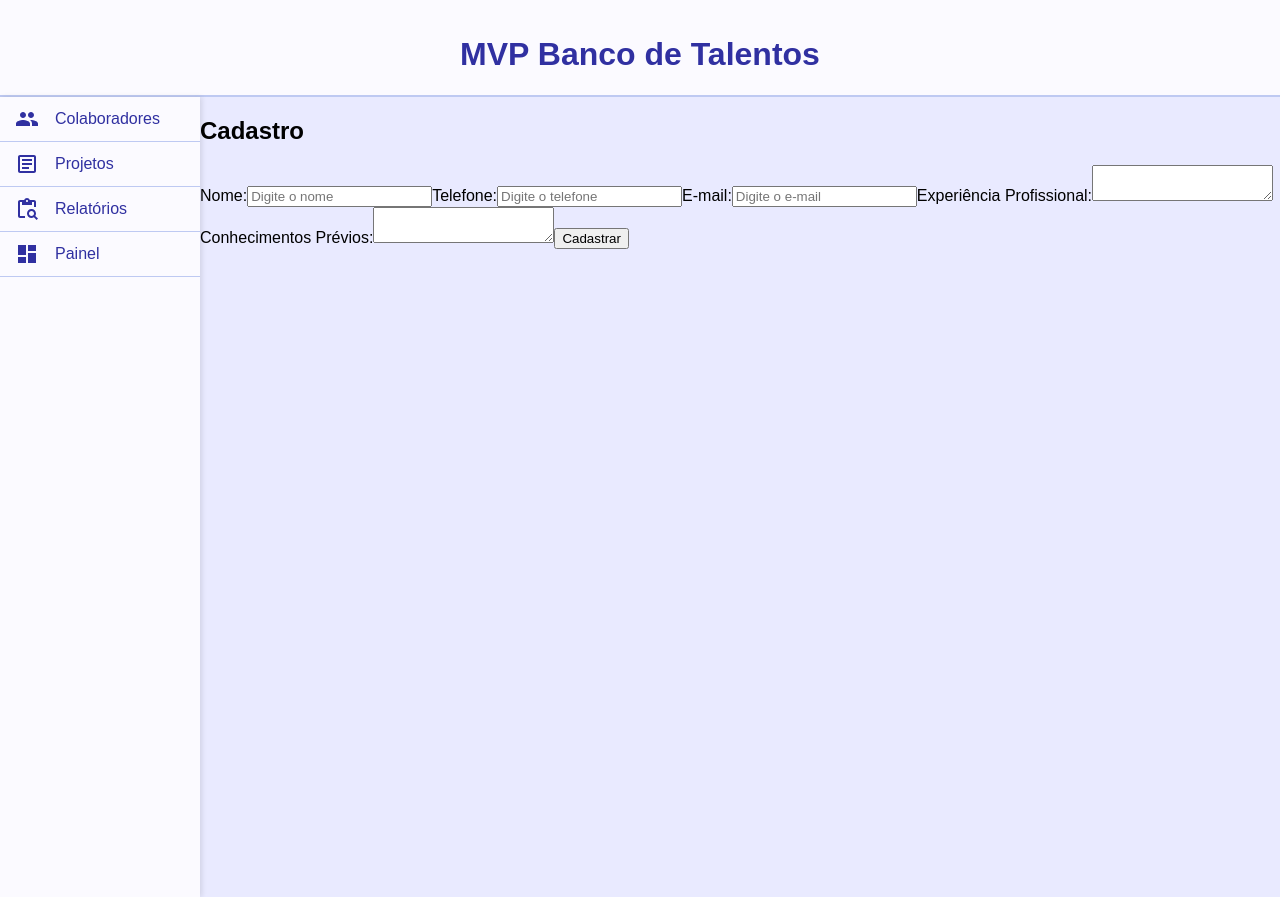
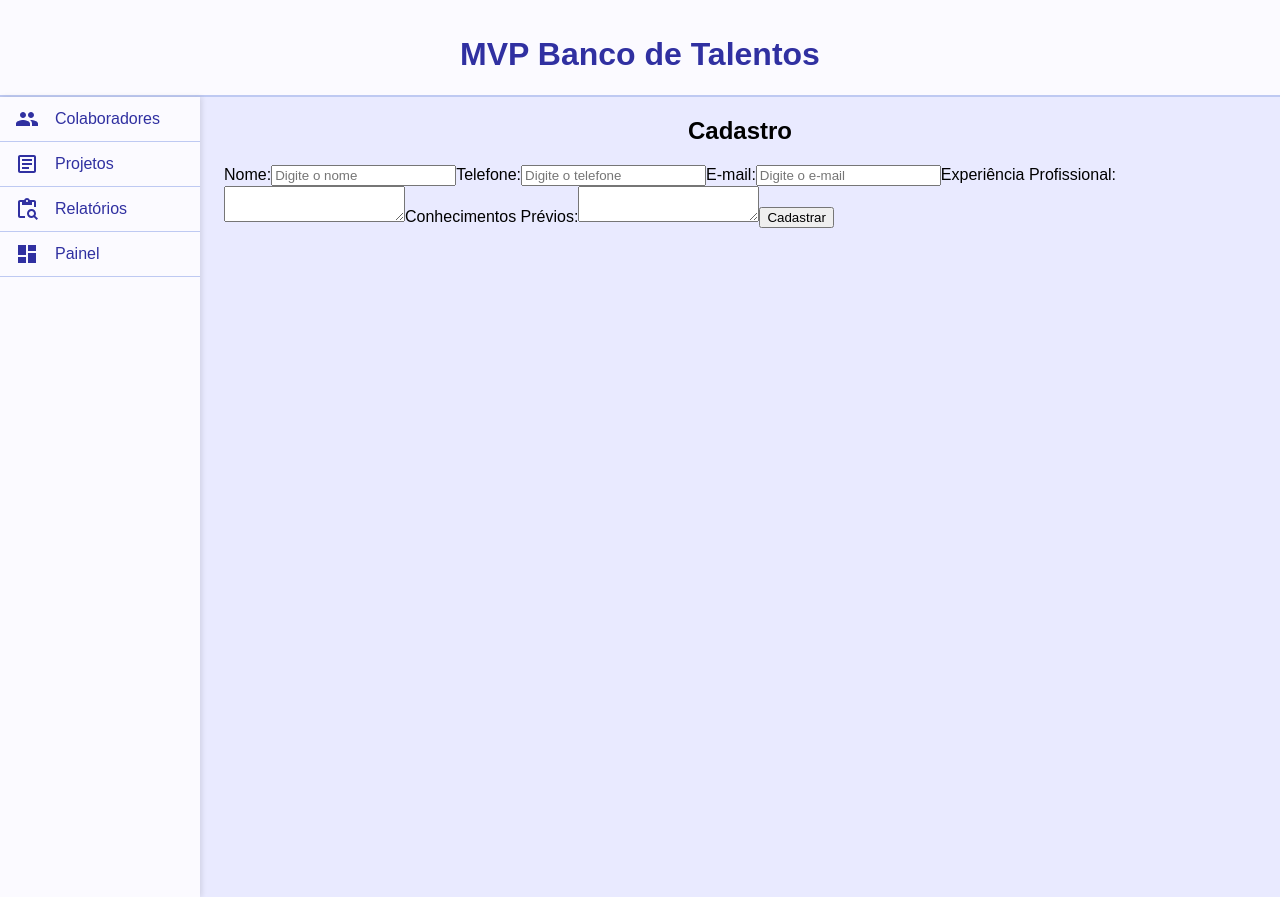
Before and after one commit to orivaldosantana/mvp_banco_talentos, a Next.js app: page /admin/collaborator in a window 1280 px wide. Built offline with nearby package versions, Linux system fonts and the light colour scheme.

Commit message:
refactor: update professional form component

```diff
--- a/app/ui/forms/professional.tsx
+++ b/app/ui/forms/professional.tsx
@@ -1,10 +1,10 @@
+import { Container } from '@mui/material'
 import React from 'react'
 
-import styles from '../../page.module.css'
 
 function Professional({ title }) {
   return (
-    <div >
+    <Container sx={{ display: 'flex', justifyContent: 'center', alignItems: 'center', flexDirection: 'column'}}>
       <h2>{title}</h2>
       <form>
         <label htmlFor="nome">Nome:</label>
@@ -41,7 +41,7 @@ function Professional({ title }) {
 
         <button type="submit">Cadastrar</button>
       </form>
-    </div>
+    </Container>
   )
 }
 
```
